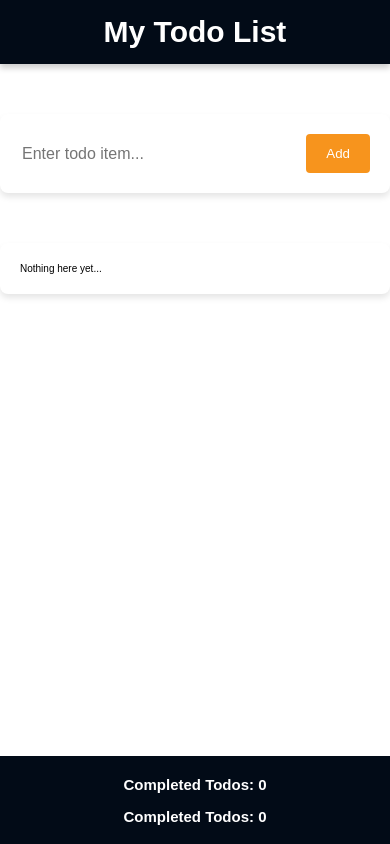
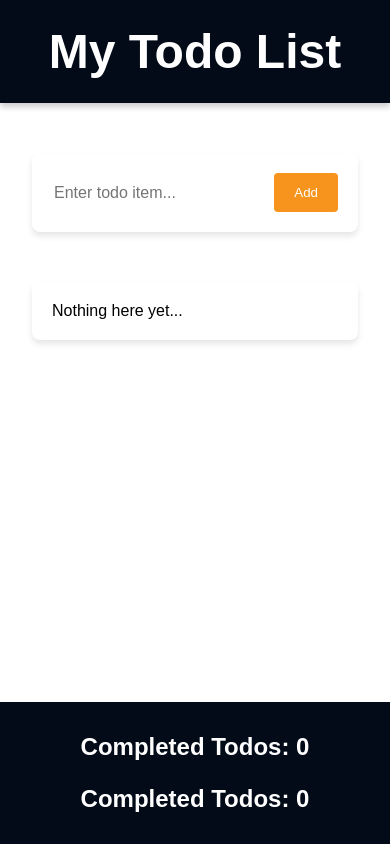
Before and after one commit to ameh-samson/todo-app, a React (Vite) app: page / in a window 390 px wide. Built offline with nearby package versions, Linux system fonts and the light colour scheme.

Commit message:
remove media query

```diff
--- a/src/App.css
+++ b/src/App.css
@@ -16,9 +16,3 @@ h1 {
   margin: 0;
   padding: 0;
 }
-
-@media (max-width: 400px) {
-  html {
-    font-size: 10px;
-  }
-}
--- a/src/components/Todo/Todo.jsx
+++ b/src/components/Todo/Todo.jsx
@@ -9,11 +9,13 @@ const Todo = () => {
   const completedTodos = todos.filter((todo) => todo.done).length;
 
   return (
-    <div className={styles.todoWrapper}>
-      <Form todos={todos} setTodos={setTodos} />
-      <TodoList todos={todos} setTodos={setTodos} />
+    <>
+      <div className={styles.todoWrapper}>
+        <Form todos={todos} setTodos={setTodos} />
+        <TodoList todos={todos} setTodos={setTodos} />
+      </div>
       <Footer completedTodos={completedTodos} totalTodos={todos.length} />
-    </div>
+    </>
   );
 };
 
--- a/src/components/Todo/Todo.module.css
+++ b/src/components/Todo/Todo.module.css
@@ -1,2 +1,3 @@
 .todoWrapper {
+  padding-inline: 2em;
 }
```
